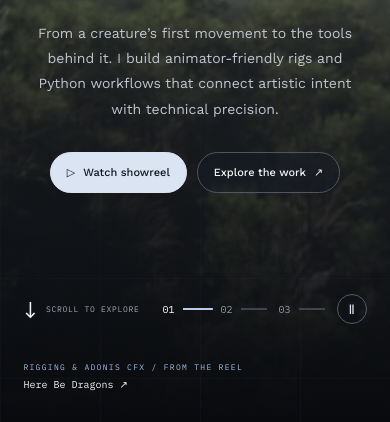
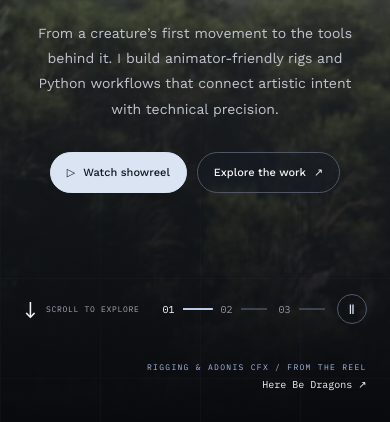
Before and after one commit to guidogonzalezc/guidogonzalezc.github.io, a plain HTML site: page index.html in a window 390 px wide. Shown: the part 422-844 px from the top of the page. Drawn offline with nearby package versions, Linux system fonts and the light colour scheme.

Commit message:
Right-align hero reel credit with engineering label

```diff
--- a/css/style.css
+++ b/css/style.css
@@ -364,7 +364,7 @@ a:focus-visible, button:focus-visible { outline: 2px solid var(--blue); outline-
 .scene-controls button[aria-pressed="true"] span { background: #b9cbe9; }
 .scene-controls .scene-autoplay { align-self: center; display: grid; place-items: center; width: 30px; height: 30px; padding: 0; border: 1px solid #505b6d; border-radius: 50%; font-size: 13px; color: #dce6f5; }
 .scene-controls .scene-autoplay:hover { background: #28344a; }
-.scene-credit { text-align: right; font-size: 11px; line-height: 1.9; }
+.scene-credit { margin-left: auto; flex-shrink: 0; text-align: right; font-size: 11px; line-height: 1.9; }
 .scene-credit > span { display: block; }
 .scene-credit > span:first-child { color: #a4bce5; font-size: 9px; letter-spacing: 1.3px; }
 .scene-credit:hover { color: var(--blue); }
@@ -461,7 +461,7 @@ a:focus-visible, button:focus-visible { outline: 2px solid var(--blue); outline-
   .pill-button { font-size: 11px; padding: 13px 16px; gap: 8px; }
   .hero-bottomline { flex-wrap: wrap; }
   .scroll-cue { font-size: 8px; letter-spacing: .7px; gap: 8px; }
-  .scene-credit { width: 100%; text-align: left; font-size: 10px; margin-top: 12px; }
+  .scene-credit { width: 100%; margin-left: 0; text-align: right; font-size: 10px; margin-top: 12px; }
   .scene-credit > span { display: inline; }
   .scene-credit > span:first-child { display: block; font-size: 8px; }
   .scene-controls { gap: 12px; }
```
